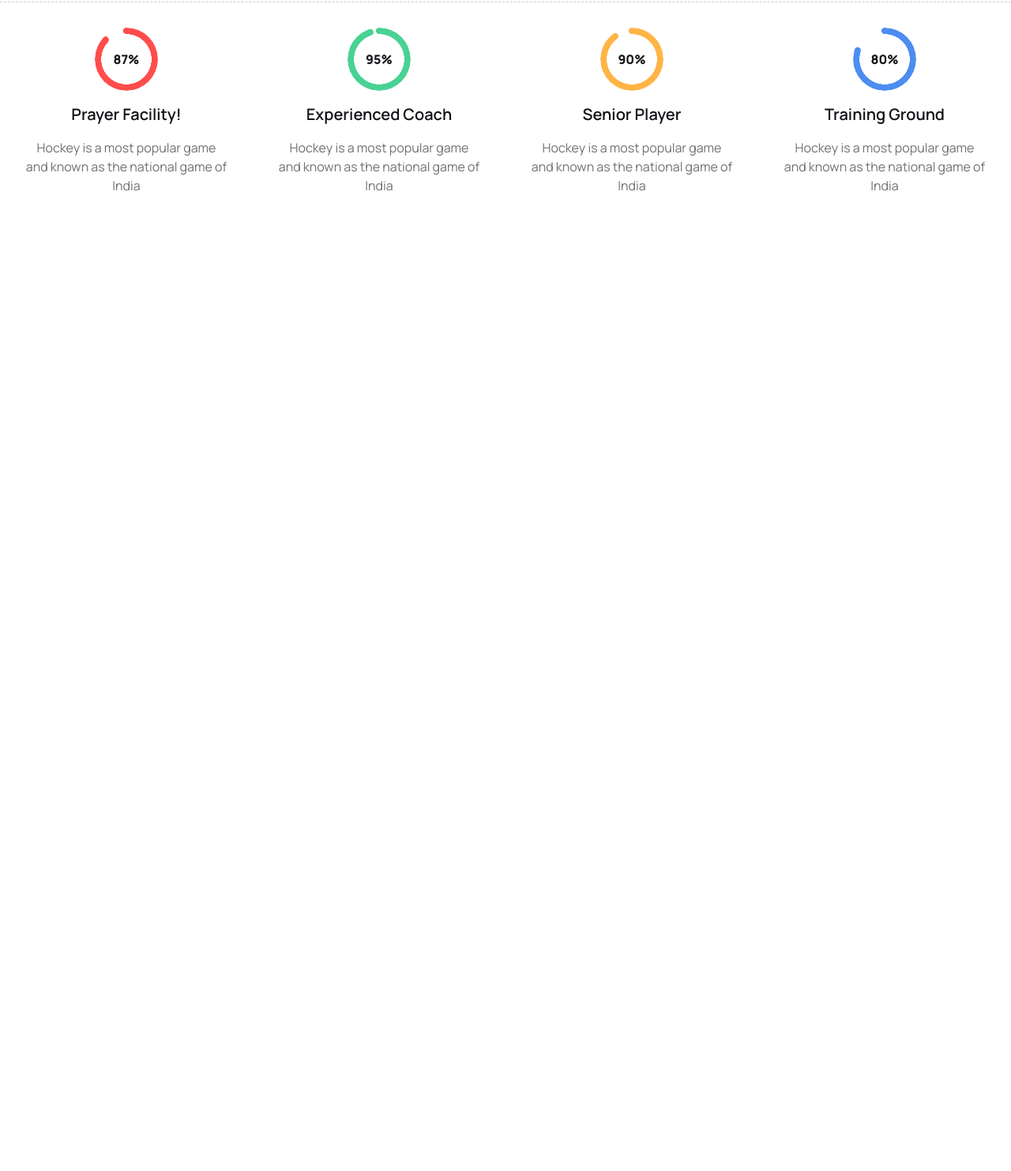
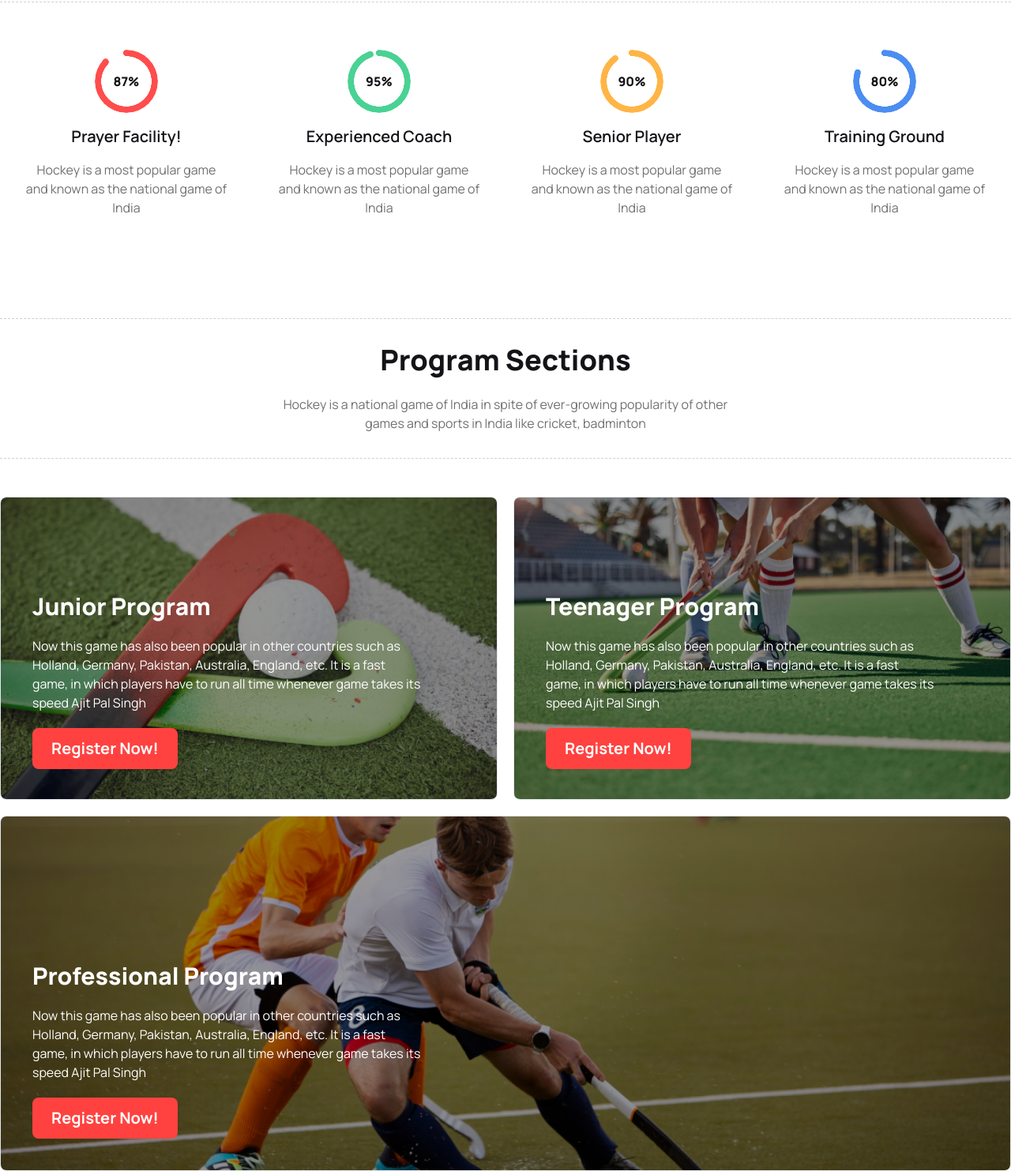
Before and after one commit to Tofazzal26/hokeys-landing-page, a plain HTML site: page index.html in a window 1280 px wide. Shown: the part 959-2442 px from the top of the page at 79% size. Before the commit the page ends 1334 px from the top, so only its background shows below. Drawn offline with nearby package versions, Linux system fonts and the light colour scheme.

Commit message:
program style finish

```diff
--- a/index.html
+++ b/index.html
@@ -123,7 +123,7 @@
 
 
           <div>
-              <div class="grid grid-cols-1 md:grid-cols-2 lg:grid-cols-4 lg:px-0 px-6">
+              <div class="grid grid-cols-1 md:grid-cols-2 lg:grid-cols-4 lg:px-0 px-6 mt-7">
 
                 <!-- progress card 1 -->
 
@@ -176,7 +176,66 @@
     </section>
 
 
+    <!-- Program Sections Style Here -->
 
+
+    <section class="container mx-auto">
+        <div>
+
+          <div class="border-t border-b border-dashed border-[#D0D0D1] text-center py-8 space-y-6 mb-12">
+            <h1 class="text-4xl font-extrabold manrope text-[#131318]">Program Sections</h1>
+            <p class="text-base font-medium text-[#717174] lg:w-[600px] mx-auto">Hockey is a national game of India in spite of ever-growing popularity of other games and sports in India like cricket, badminton</p>
+          </div>
+
+
+          <div>
+            <div class="grid grid-cols-1 lg:grid-cols-6 gap-5">
+
+              <!-- program image 1 -->
+
+                  <div class="col-span-1 lg:col-span-3 bg-cover bg-center h-96 border rounded-lg" style="background-image:linear-gradient(45deg,rgba(0,0,0,0.4),rgba(0,0,0,0.4)),url('images/2.png');">
+
+                    <div class="p-10 lg:translate-y-20 translate-y-14">
+                      <h1 class="text-3xl font-extrabold text-white">Junior Program</h1>
+                      <p class="text-base font-medium text-white lg:w-[495px] my-5">Now this game has also been popular in other countries such as Holland, Germany, Pakistan, Australia, England, etc. It is a fast game, in which players have to run all time whenever game takes its speed  Ajit Pal Singh</p>
+                      <button class="text-xl font-bold text-white px-6 py-3 bg-[#FF4240] rounded-lg">Register Now!</button>
+                  </div>
+
+
+                  </div>
+
+                  <!-- program image 2 -->
+
+
+                  <div class="col-span-1 lg:col-span-3 bg-cover bg-center h-96 border rounded-lg" style="background-image:linear-gradient(45deg,rgba(0,0,0,0.4),rgba(0,0,0,0.4)),url('images/3.png');">
+
+                    <div class="p-10 lg:translate-y-20 translate-y-14">
+                      <h1 class="text-3xl font-extrabold text-white">Teenager Program</h1>
+                      <p class="text-base font-medium text-white lg:w-[495px] my-5">Now this game has also been popular in other countries such as Holland, Germany, Pakistan, Australia, England, etc. It is a fast game, in which players have to run all time whenever game takes its speed  Ajit Pal Singh</p>
+                      <button class="text-xl font-bold text-white px-6 py-3 bg-[#FF4240] rounded-lg">Register Now!</button>
+                  </div>
+
+                  </div>
+
+
+
+                    <!-- program image 3 -->
+
+
+                  <div class="bg-cover bg-center h-[450px] border rounded-lg col-span-1 lg:col-span-6" style="background-image: linear-gradient(rgba(0,0,0,0.4),rgba(0,0,0,0.4)),url('images/4.png');">
+
+                    <div class="p-10 lg:translate-y-36 translate-y-28">
+                    <h1 class="text-3xl font-extrabold text-white">Professional Program</h1>
+                    <p class="text-base font-medium text-white lg:w-[495px] my-5">Now this game has also been popular in other countries such as Holland, Germany, Pakistan, Australia, England, etc. It is a fast game, in which players have to run all time whenever game takes its speed  Ajit Pal Singh</p>
+                    <button class="text-xl font-bold text-white px-6 py-3 bg-[#FF4240] rounded-lg">Register Now!</button>
+                </div>
+
+                  </div>
+            </div>
+          </div>
+
+        </div>
+    </section>
 
 
 </body>
```
